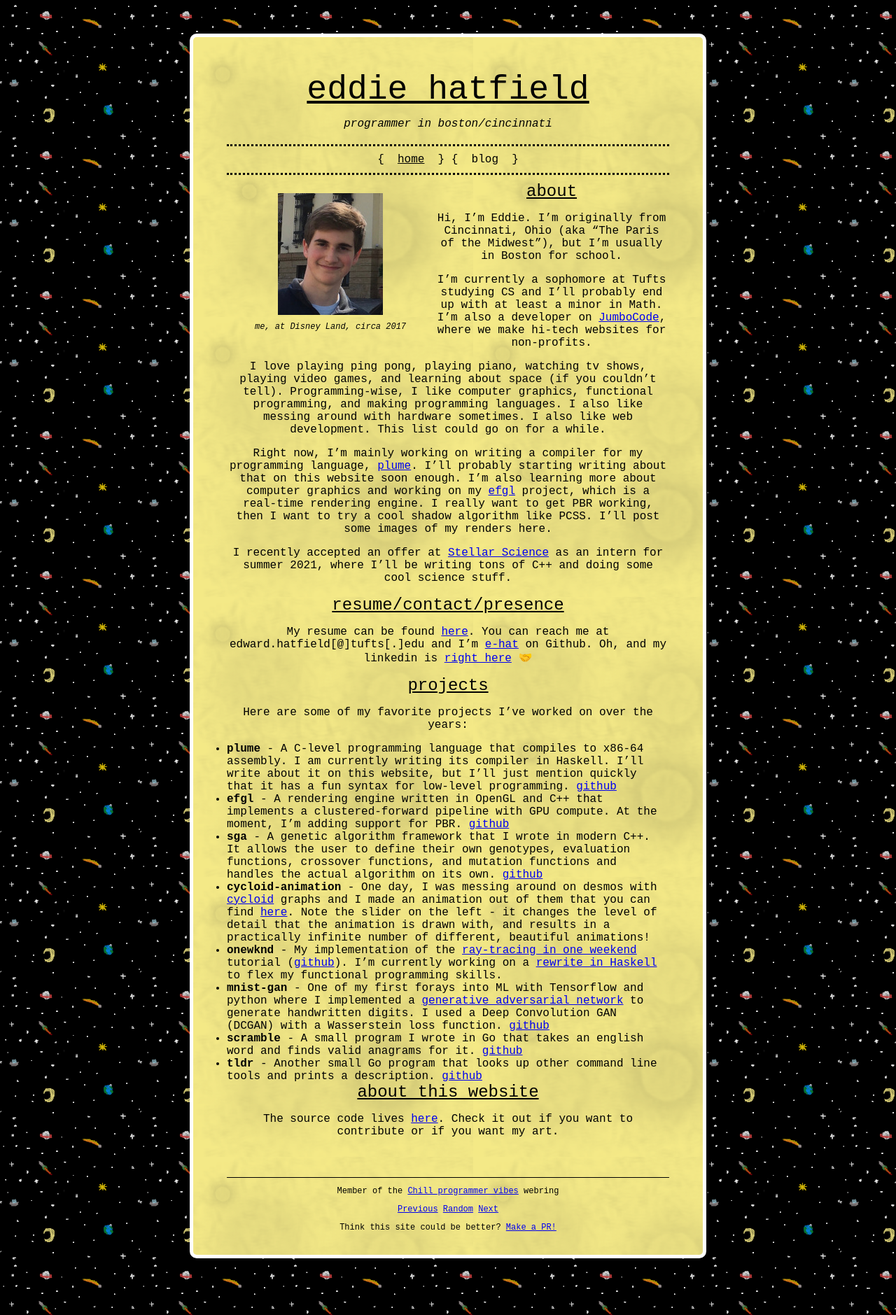
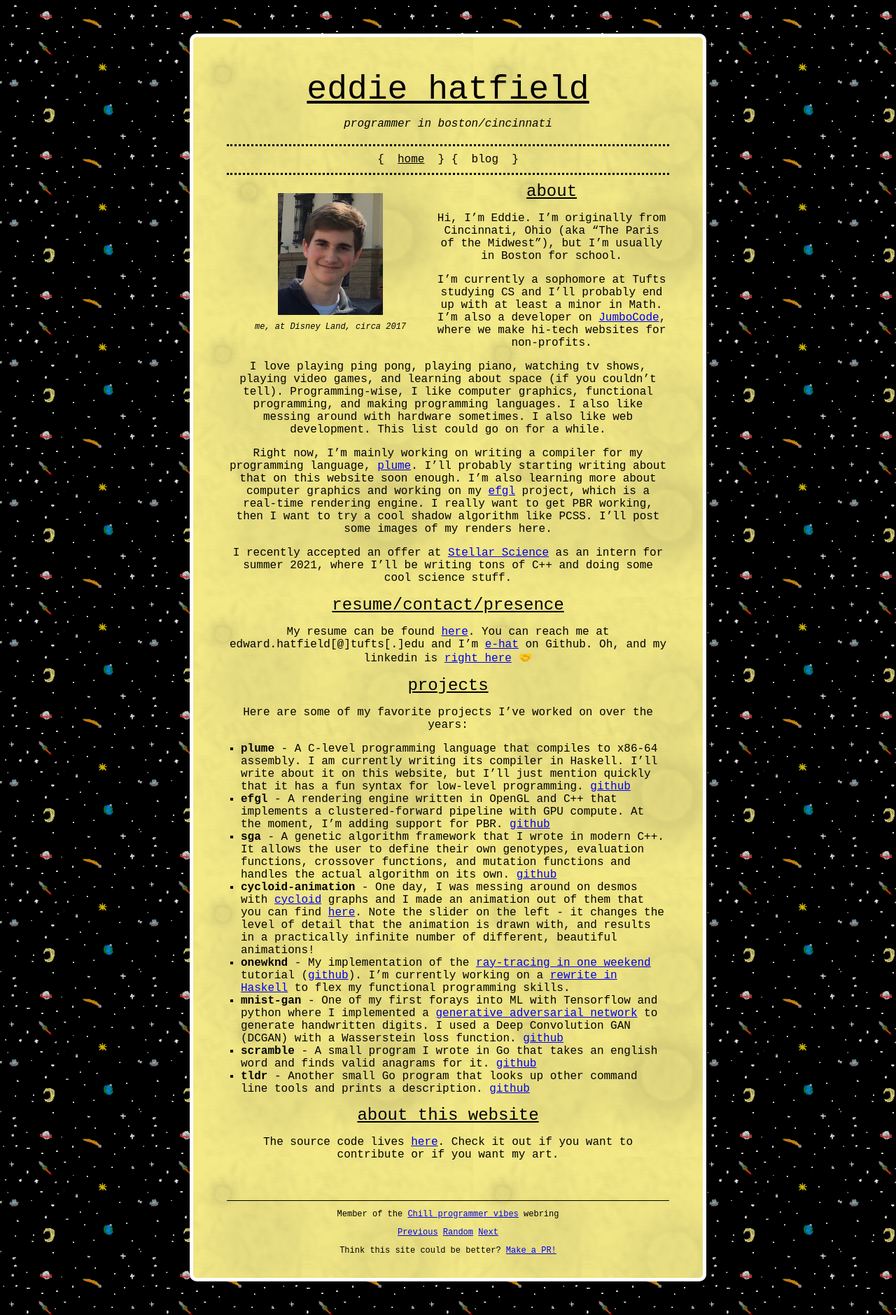
Before and after one commit to e-hat/e-hat.github.io, a Jekyll site: the page built from index.md, in a window 1280 px wide. Shown: the whole page at 70% size. Built offline with Jekyll 4.4.1, drawn with Linux system fonts in a browser that asks for light colours.

Commit message:
Fix list css

```diff
--- a/assets/css/index.css
+++ b/assets/css/index.css
@@ -20,4 +20,8 @@
 ul {
     padding: 0;
     margin: 0;
+    margin-bottom: 15px;
+    padding-left: 20px;
+
+    list-style-type: square;
 }
```
